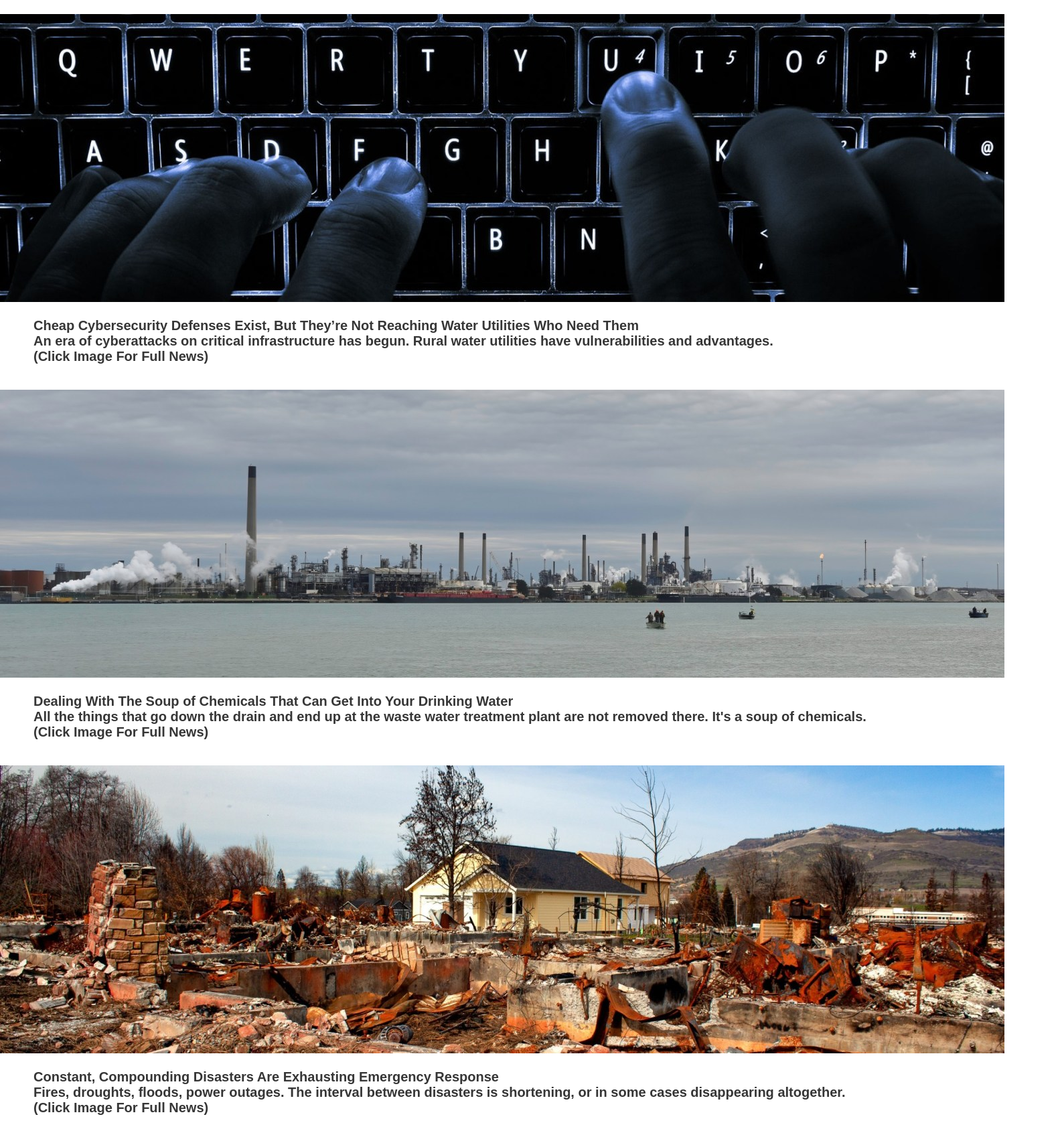
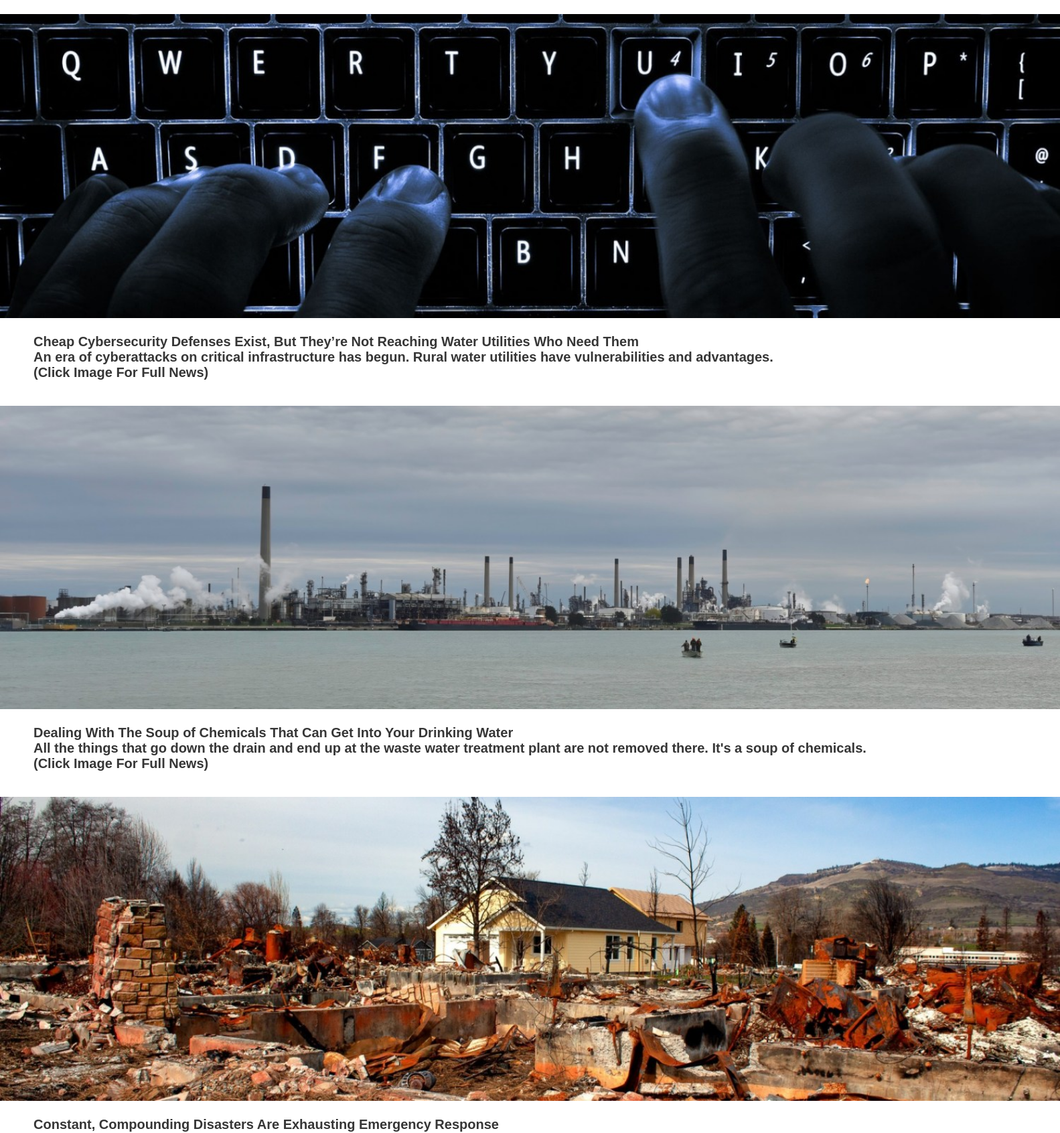
Before and after one commit to SHUBHAM-HOTA/savewater, a plain HTML site: page News.html in a window 1280 px wide. Shown: the part 218-1910 px from the top of the page at 67% size, 1583 px wide, since content can reach past the window. Drawn offline with Linux system fonts and the light colour scheme.

Commit message:
Update News.html

```diff
--- a/News.html
+++ b/News.html
@@ -56,25 +56,25 @@ body {
 
 <b><h1 style="padding-left: 50px; font-size: 35px;">BREAKING WATER NEWS</h1></b>
 <a href="https://www.circleofblue.org/2021/world/cheap-cybersecurity-defenses-exist-but-theyre-not-reaching-water-utilities-who-need-them/">
-  <img src="News1.jpg" alt="Cyber"></a>
+  <img src="News1.jpg" alt="Cyber" width="1583"></a>
 <pre style="padding-left: 50px; font-size: 20px; font-family: Arial, Helvetica, sans-serif; color: rgb(54, 54, 54);">Cheap Cybersecurity Defenses Exist, But They’re Not Reaching Water Utilities Who Need Them
 An era of cyberattacks on critical infrastructure has begun. Rural water utilities have vulnerabilities and advantages.
 (Click Image For Full News)</pre>
 <br>
 <a href="https://www.circleofblue.org/2021/world/dealing-with-the-soup-of-chemicals-that-can-get-into-your-drinking-water/">
-  <img src="News2.jpg" alt="Chemicals"></a>
+  <img src="News2.jpg" alt="Chemicals" width="1583"></a>
 <pre style="padding-left: 50px; font-size: 20px; font-family: Arial, Helvetica, sans-serif; color: rgb(54, 54, 54);">Dealing With The Soup of Chemicals That Can Get Into Your Drinking Water
 All the things that go down the drain and end up at the waste water treatment plant are not removed there. It's a soup of chemicals.
 (Click Image For Full News)</pre>
 <br>
 <a href="https://www.circleofblue.org/2021/world/the-disasters-are-exhausting-emergency-response/">
-  <img src="News3.jpg" alt="Distruction"></a>
+  <img src="News3.jpg" alt="Distruction" width="1583"></a>
 <pre style="padding-left: 50px; font-size: 20px; font-family: Arial, Helvetica, sans-serif; color: rgb(54, 54, 54);">Constant, Compounding Disasters Are Exhausting Emergency Response
 Fires, droughts, floods, power outages. The interval between disasters is shortening, or in some cases disappearing altogether.
 (Click Image For Full News)</pre>
 <br>
 <a href="https://www.circleofblue.org/2021/world/detroit-flooding-previews-risks-from-a-warming-climate/">
-  <img src="News4.jpg" alt="Flooding"></a>
+  <img src="News4.jpg" alt="Flooding" width="1583"></a>
 <pre style="padding-left: 50px; font-size: 20px; font-family: Arial, Helvetica, sans-serif; color: rgb(54, 54, 54);">Detroit Flooding Previews Risks from a Warming Climate
 Urban infrastructure in many cities was not built for current and future climate pressures.
 (Click Image For Full News)</pre>
```
